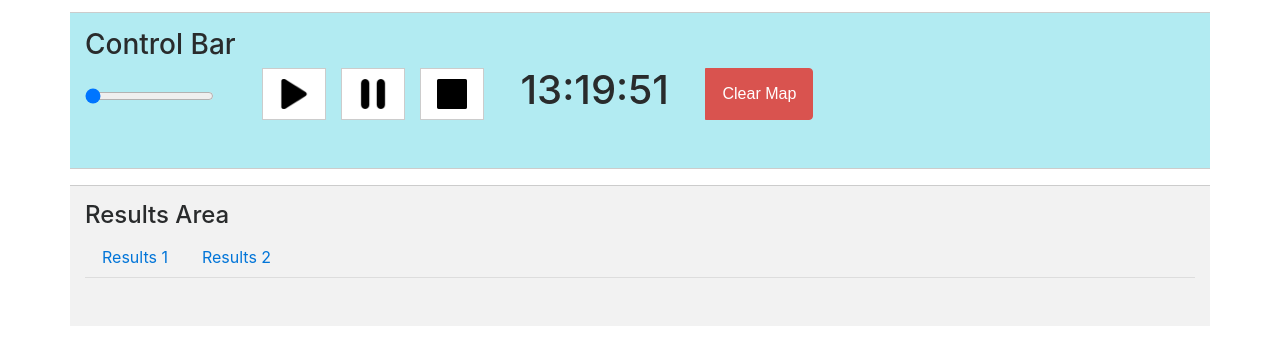
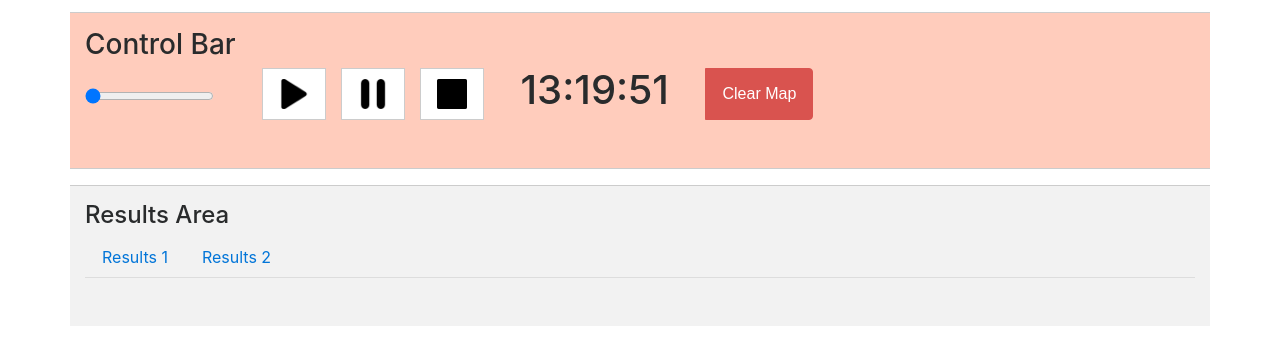
Before and after one commit to halilbilgin/AGU-Software-Engineering-Project-Front-End, a plain HTML site: page index.html in a window 1280 px wide. Shown: the part 648-994 px from the top of the page. Drawn offline with nearby package versions, Linux system fonts and the light colour scheme; a script that the page names is missing.

Commit message:
Update main.css

```diff
--- a/css/main.css
+++ b/css/main.css
@@ -21,7 +21,7 @@
   margin-top: 20px;
   padding-top: 1em;
   border-top: 1px solid #ccc;
-  background : #B2EBF2;
+  background : #FFCCBC;
   padding-bottom: 3em;
   border-bottom: 1px solid #ccc;
 }
```
